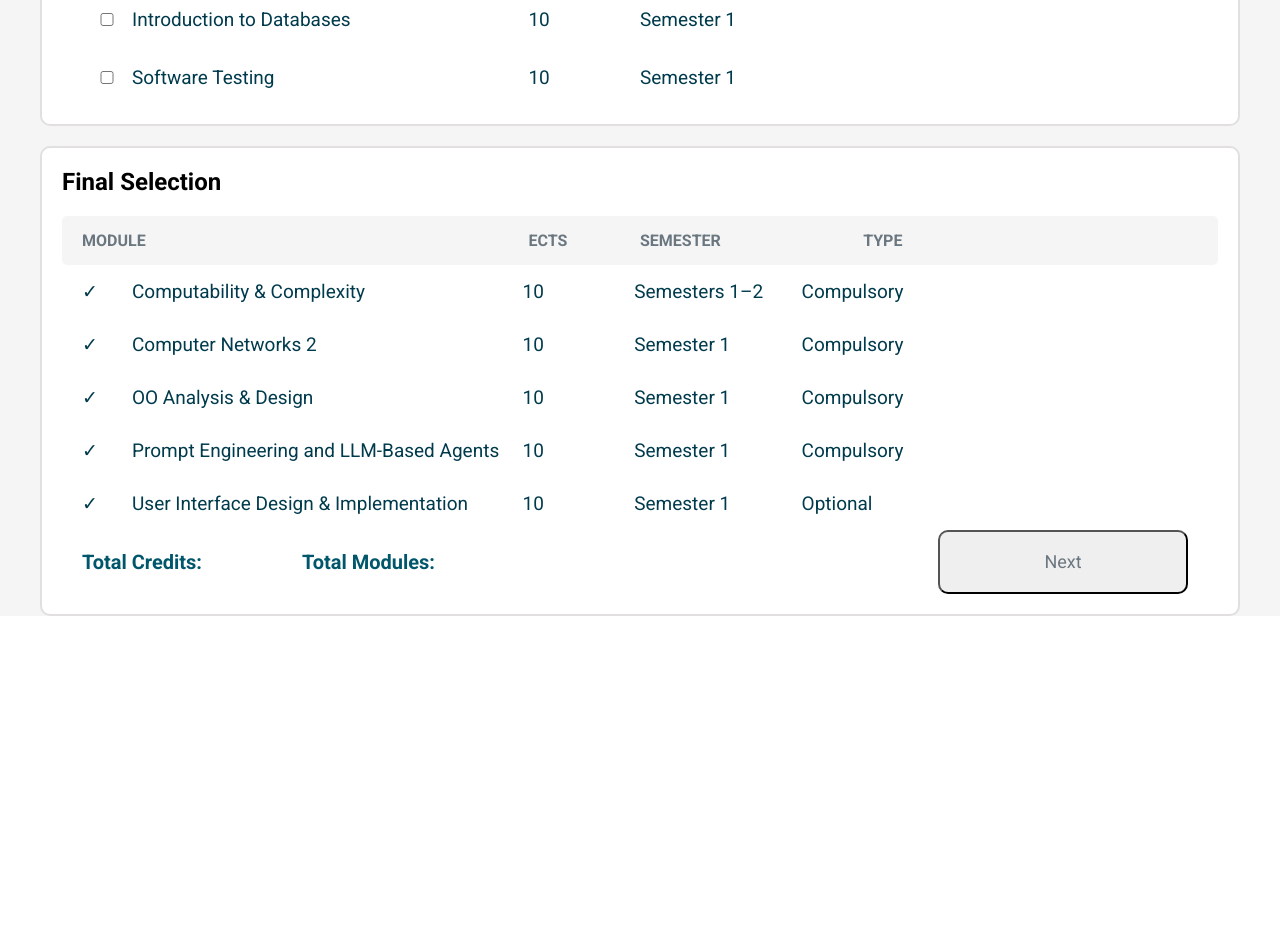
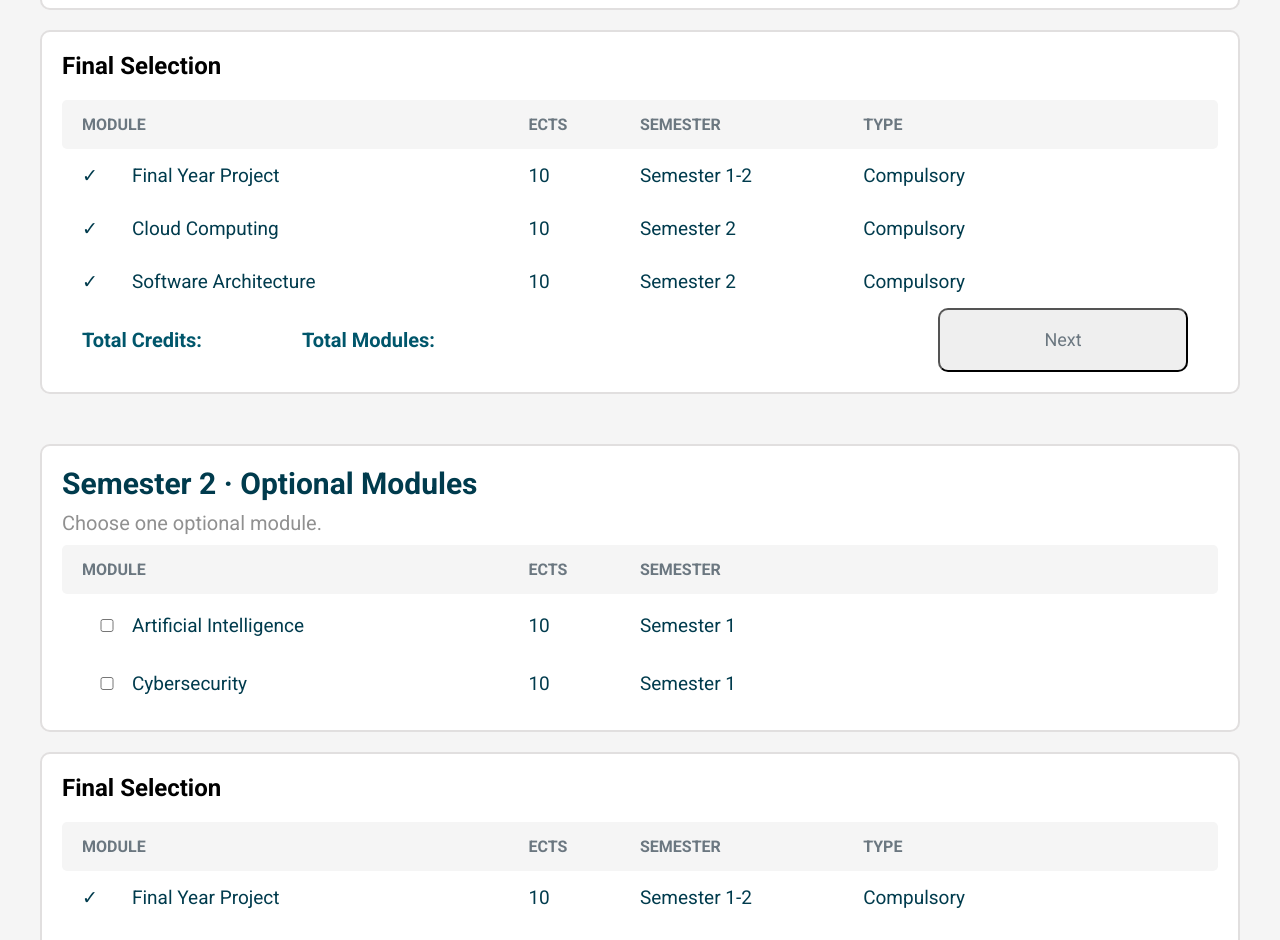
Before and after one commit to NicoletaZmeu/DCU-Key-Redesigned-UI, a React (Vite) app in the folder DCU-Key-Redesign-UI/: page /registration in a window 1280 px wide. Shown: the part 690-1630 px from the top of the page. Before the commit the page ends 1356 px from the top, so only its background shows below. Built offline with nearby package versions, Linux system fonts and the light colour scheme.

Commit message:
made a dictionary that stores the modules to mimick the database, added a filter that creates separate sections for optional and mandatory modules and separate sections for semester 1 and 2, later usestate will hide / show the correct section

```diff
--- /dev/null
+++ b/DCU-Key-Redesign-UI/src/Registration.js
@@ -0,0 +1,93 @@
+export const year4Modules = [
+    {
+        id: 1,
+        name: "Final Year Project",
+        ects: 10,
+        semester: "1-2",
+        type: "Compulsory"
+    },
+    {
+        id: 2,
+        name: "Advanced Software Engineering",
+        ects: 10,
+        semester: 1,
+        type: "Compulsory"
+    },
+    {
+        id: 3,
+        name: "Computer Networks 3",
+        ects: 10,
+        semester: 1,
+        type: "Compulsory"
+    },
+    {
+        id: 4,
+        name: "Distributed Systems",
+        ects: 10,
+        semester: 1,
+        type: "Compulsory"
+    },
+    {
+        id: 5,
+        name: "Artificial Intelligence",
+        ects: 10,
+        semester: 1,
+        type: "Optional"
+    },
+    {
+        id: 6,
+        name: "Cybersecurity",
+        ects: 10,
+        semester: 1,
+        type: "Optional"
+    },
+    {
+        id: 7,
+        name: "Cloud Computing",
+        ects: 10,
+        semester: 2,
+        type: "Compulsory"
+    },
+    {
+        id: 8,
+        name: "Software Architecture",
+        ects: 10,
+        semester: 2,
+        type: "Compulsory"
+    },
+    {
+        id: 9,
+        name: "Machine Learning",
+        ects: 10,
+        semester: 2,
+        type: "Optional"
+    },
+    {
+        id: 10,
+        name: "Data Analytics",
+        ects: 10,
+        semester: 2,
+        type: "Optional"
+    },
+    {
+        id: 11,
+        name: "Blockchain Technologies",
+        ects: 10,
+        semester: 2,
+        type: "Optional"
+    },
+    {
+        id: 12,
+        name: "Internet of Things",
+        ects: 10,
+        semester: 2,
+        type: "Optional"
+    },
+    {
+    id: 13,
+    name: "Advanced Algorithms & Data Structures",
+    ects: 10,
+    semester: 1,
+    type: "Compulsory"
+    }
+];
--- a/DCU-Key-Redesign-UI/src/pages/Profile.jsx
+++ b/DCU-Key-Redesign-UI/src/pages/Profile.jsx
@@ -6,7 +6,9 @@ const student = {
         middleName: "James",
         lastName: "Murphy",
         dateOfBirth: "15/06/2004",
-        phoneNumber: "087 000 1234"
+        phoneNumber: "087 000 1234",
+        id: 'A000123',
+        email: 'alex.murphy2@mail.dcu.ie'
     },
 
     address: {
@@ -74,6 +76,14 @@ function Profile(){
                             <div className='detail-row'>
                                 <p>Phone Number:</p>
                                 <span>{student.personal.phoneNumber}</span>
+                            </div>
+                            <div className='detail-row'>
+                                <p>Student ID:</p>
+                                <span>{student.personal.id}</span>
+                            </div>
+                            <div className='detail-row'>
+                                <p>Email:</p>
+                                <span>{student.personal.email}</span>
                             </div>
                         </div>
                     </div>
--- a/DCU-Key-Redesign-UI/src/pages/Registration.css
+++ b/DCU-Key-Redesign-UI/src/pages/Registration.css
@@ -18,8 +18,8 @@
     display: flex;
     gap: 60px;
     padding: 20px 20px 0px;
+    align-items: center;
 }
-
 
 .optional{
     background-color: white;
@@ -87,7 +87,7 @@
 
 .row-2{
     display: grid;
-    grid-template-columns: 50px 35% 10% 15% 1fr;
+    grid-template-columns:  50px calc(40% - 50px) 10% 20% 1fr;
     align-items: center;
     padding: 15px 20px;
     color: #003b4d;
--- a/DCU-Key-Redesign-UI/src/pages/Registration.jsx
+++ b/DCU-Key-Redesign-UI/src/pages/Registration.jsx
@@ -1,69 +1,5 @@
 import './Registration.css'
-
-const modules = [
-    {
-        id: 1,
-        name: "User Interface Design & Implementation",
-        ects: 10,
-        semester: 1
-    },
-    {
-        id: 2,
-        name: "Operating Systems",
-        ects: 10,
-        semester: 1
-    },
-    {
-        id: 3,
-        name: "Introduction to Databases",
-        ects: 10,
-        semester: 1
-    },
-    {
-        id: 4,
-        name: "Software Testing",
-        ects: 10,
-        semester: 1
-    }
-];
-
-const finalModules = [
-    {
-        id: 1,
-        name: "Computability & Complexity",
-        ects: 10,
-        semester: "1-2",
-        type: "Compulsory"
-    },
-    {
-        id: 2,
-        name: "Computer Networks 2",
-        ects: 10,
-        semester: 1,
-        type: "Compulsory"
-    },
-    {
-        id: 3,
-        name: "OO Analysis & Design",
-        ects: 10,
-        semester: 1,
-        type: "Compulsory"
-    },
-    {
-        id: 4,
-        name: "Prompt Engineering and LLM-Based Agents",
-        ects: 10,
-        semester: 1,
-        type: "Compulsory"
-    },
-    {
-        id: 5,
-        name: "User Interface Design & Implementation",
-        ects: 10,
-        semester: 1,
-        type: "Optional"
-    }
-];
+import {year4Modules} from '../Registration.js'
 
 function Registration(){
     return(
@@ -82,11 +18,12 @@ function Registration(){
 
             </div>
 
+            <div className='semester-one'>
+
                 <div className="optional">
 
                     <div className="secondary-title">Semester 1 · Optional Modules</div>
-                {/* <div className="semester-two">Semester 2 · Optional Modules</div> */}
-                <p className='text'>Choose two optional modules.</p>
+                    <p className='text'>Choose one optional module.</p>
 
                     <div className='module-header'>
                         <span>MODULE</span>
@@ -94,7 +31,9 @@ function Registration(){
                         <span>SEMESTER</span>
                     </div>
 
-                {modules.map((module) => (
+                    {year4Modules
+                        .filter((module) => module.type === "Optional" && (module.semester === 1 || module.semester === '1-2'))
+                        .map((module) => (
                             <div className="row" key={module.id}>
                                 <input type="checkbox" />
                                 <span>{module.name}</span>
@@ -114,16 +53,14 @@ function Registration(){
                         <span>TYPE</span>
                     </div>
 
-                {finalModules.map((module) => (
+                    {year4Modules
+                        .filter((module) => module.type === "Compulsory" && (module.semester === 2 || module.semester === '1-2'))
+                        .map((module) => (
                             <div className="row-2" key={module.id}>
                                 <span>✓</span>
                                 <span>{module.name}</span>
                                 <span>{module.ects}</span>
-                        <span>
-                            {module.semester === "1-2"
-                                ? "Semesters 1–2"
-                                : `Semester ${module.semester}`}
-                        </span>
+                                <span>Semester {module.semester}</span>
                                 <span>{module.type}</span>
                             </div>
                     ))}
@@ -139,6 +76,65 @@ function Registration(){
 
 
                 </div>
+
+            </div>
+
+
+            <div className='semester-two'>
+                <div className="optional">
+                    <div className="secondary-title">Semester 2 · Optional Modules</div>
+                    <p className='text'>Choose one optional module.</p>
+
+                    <div className='module-header'>
+                        <span>MODULE</span>
+                        <span>ECTS</span>
+                        <span>SEMESTER</span>
+                    </div>
+
+                    {year4Modules
+                        .filter((module) => module.type === "Optional" && (module.semester === 1 || module.semester === '1-2'))
+                        .map((module) => (
+                            <div className="row" key={module.id}>
+                                <input type="checkbox" />
+                                <span>{module.name}</span>
+                                <span>{module.ects}</span>
+                                <span>Semester {module.semester}</span>
+                            </div>
+                    ))}
+
+                </div>
+
+                <div className="final">
+                    <h2 className='semester-title'>Final Selection</h2>
+                    <div className='module-header-2'>
+                        <span>MODULE</span>
+                        <span>ECTS</span>
+                        <span>SEMESTER</span>
+                        <span>TYPE</span>
+                    </div>
+
+                    {year4Modules
+                        .filter((module) => module.type === "Compulsory" && (module.semester === 1 || module.semester === '1-2'))
+                        .map((module) => (
+                            <div className="row-2" key={module.id}>
+                                <span>✓</span>
+                                <span>{module.name}</span>
+                                <span>{module.ects}</span>
+                                <span>Semester {module.semester}</span>
+                                <span>{module.type}</span>
+                            </div>
+                    ))}
+
+                    <div className='bottom'>
+                        <div className='credits'>
+                            <p>Total Credits:</p>
+                            <p>Total Modules:</p>
+                        </div>
+                        <button className='next'>Next</button>
+                    </div>
+                </div>
+            </div>
+
         </>
     );
 }
--- a/DCU-Key-Redesign-UI/src/pages/Results.css
+++ b/DCU-Key-Redesign-UI/src/pages/Results.css
@@ -35,10 +35,29 @@
     display: grid;
     color: #003b4d;
     font-size: 20px;
-    font-weight: 700;
+    font-weight: 600;
     grid-template-columns: 10% 35% 5% 25% 15%;
     align-items: center;
     gap: 20px;
     margin-top: 5px;
     padding: 15px;
 }
+
+.info{
+    background-color: #F0F3F5;
+    padding: 20px;
+    display: flex;
+    gap: 400px;
+}
+
+.info .text{
+    font-weight: 500;
+
+}
+
+.grade{
+    font-size: 50px;
+    font-weight: 900;
+    color: #003b4d;
+
+}
--- a/DCU-Key-Redesign-UI/src/pages/Results.jsx
+++ b/DCU-Key-Redesign-UI/src/pages/Results.jsx
@@ -4,6 +4,7 @@ import { results } from '../Results.js';
 
 
 function Results({selectedCourse}){
+
 
     const {year, semester} = useParams();
 
@@ -12,6 +13,19 @@ function Results({selectedCourse}){
             item.year === Number(year) &&
             item.semester === Number(semester)
     );
+
+    const modules = selectedResults?.modules || [];
+
+    const averageGrade = modules.length > 0
+        ? Math.round(
+            modules.reduce((total, module) => total + module.mark, 0) / modules.length
+        )
+        : 0;
+
+    const modulesPassed = modules.filter(
+        (module) => module.result === "Passed"
+    ).length;
+
 
     return(
         <>
@@ -48,6 +62,17 @@ function Results({selectedCourse}){
                                     <span style={{color: module.mark >= 40? '#287448' : '#B03A3A'}}>{module.result}</span>
                             </div>
                         ))}
+
+                        <div className='info'>
+                            <div>
+                                <p className='text'>AVERAGE GRADE</p>
+                                <p className='grade'>{averageGrade}%</p>
+                            </div>
+                            <div>
+                                <p className='text'>MODULES PASSED</p>
+                                <p className='grade'>{modulesPassed} / {modules.length}</p>
+                            </div>
+                        </div>
                     </>
                 )}
 
```
Also changed, not shown: 1 other file (tests, documents, lock files or other folders). Lines whose indentation alone changed are shown as unchanged.
